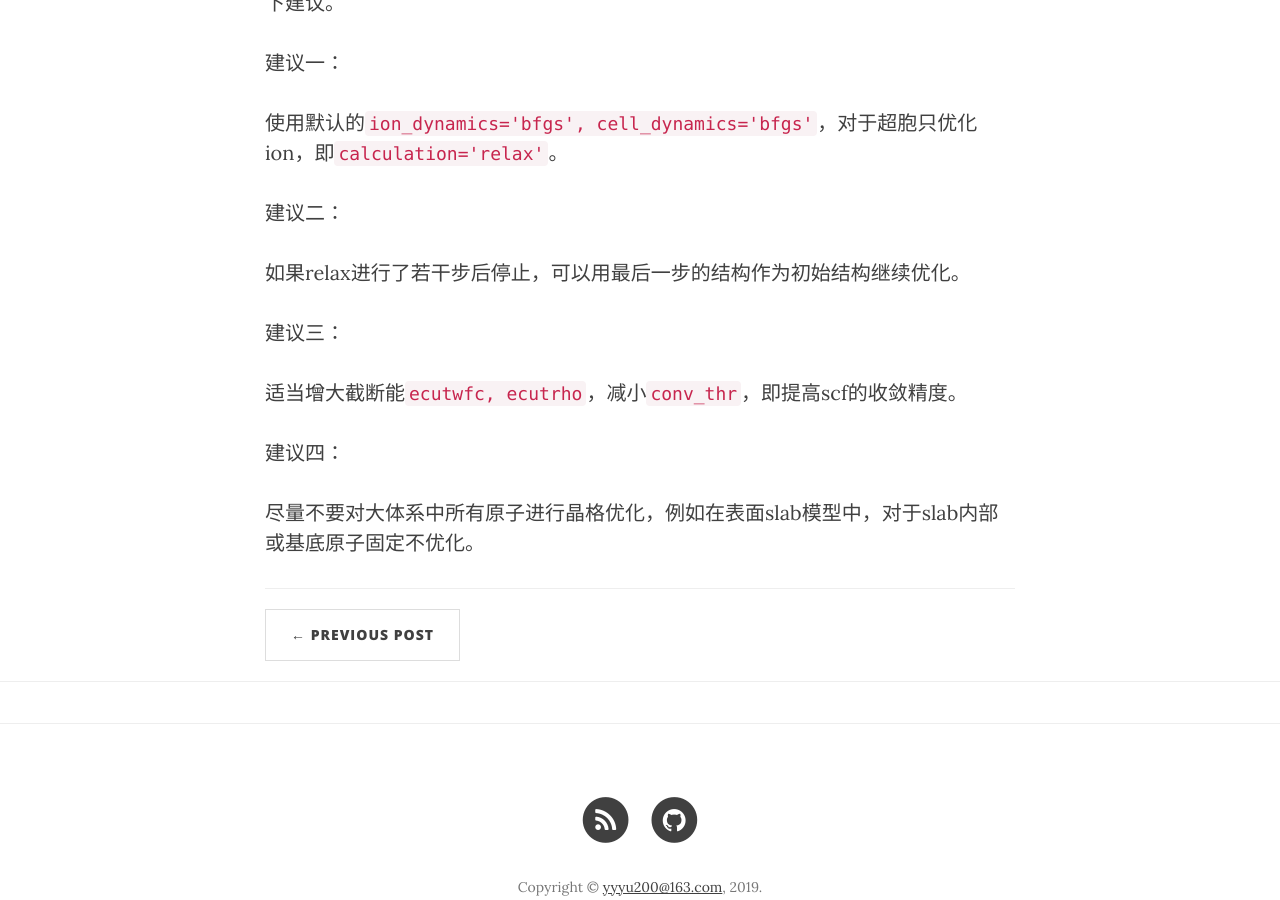
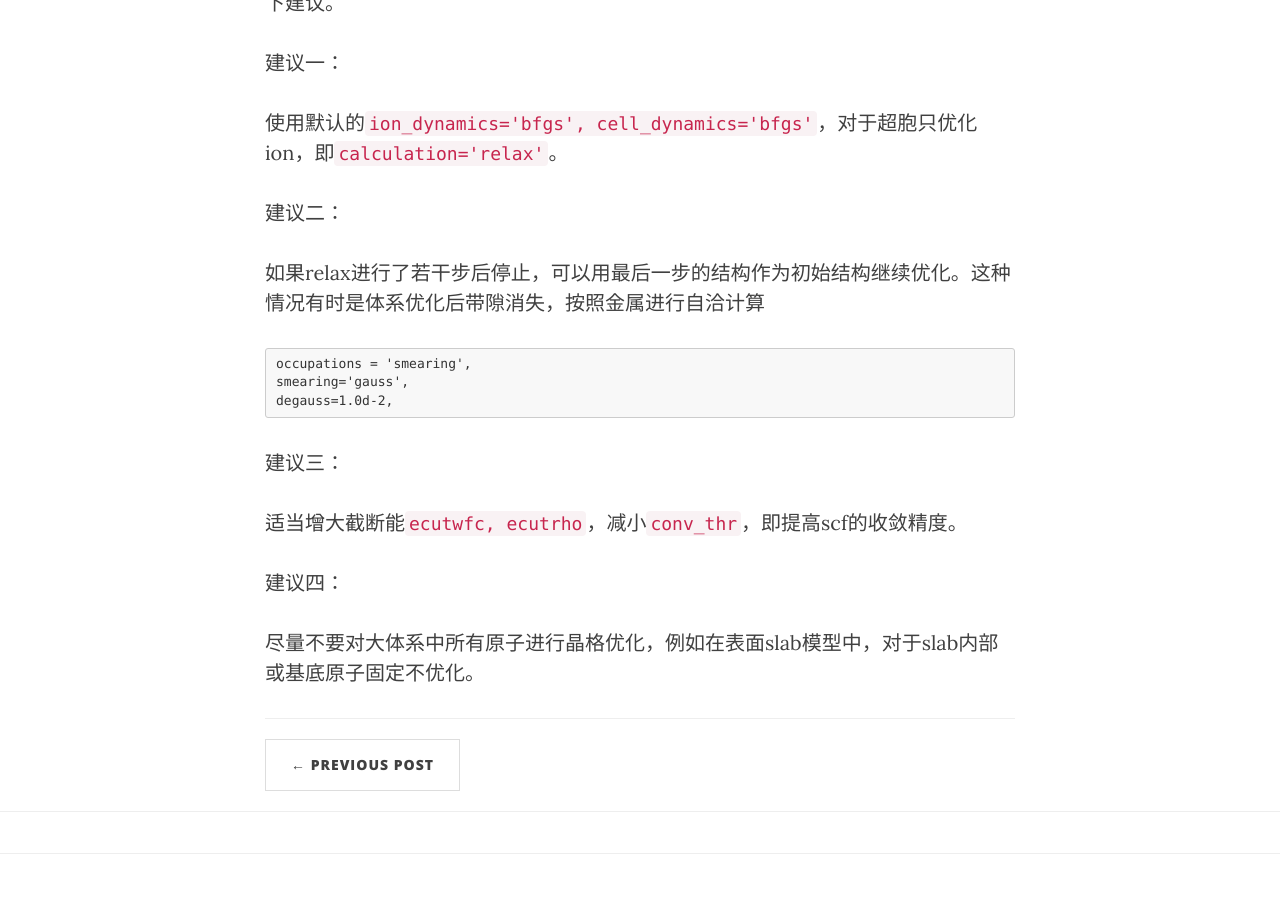
Before and after one commit to yyyu200/DFTbook, a Jekyll site: the page built from _posts/2019-06-27-converge.md, in a window 1280 px wide and 900 px high, scrolled down 2283 px. Built offline with Jekyll 4.4.1, drawn with Linux system fonts in a browser that asks for light colours; nearby versions of some CDN libraries; comment, search, counter and statistics services are not loaded.

Commit message:
modify at20190716-14:19:10-aliyun

````diff
--- a/_posts/2019-06-27-converge.md
+++ b/_posts/2019-06-27-converge.md
@@ -85,7 +85,13 @@
 
 建议二：
 
-如果relax进行了若干步后停止，可以用最后一步的结构作为初始结构继续优化。
+如果relax进行了若干步后停止，可以用最后一步的结构作为初始结构继续优化。这种情况有时是体系优化后带隙消失，按照金属进行自洽计算
+
+```
+occupations = 'smearing',
+smearing='gauss',
+degauss=1.0d-2,
+```
 
 建议三：
 
````
